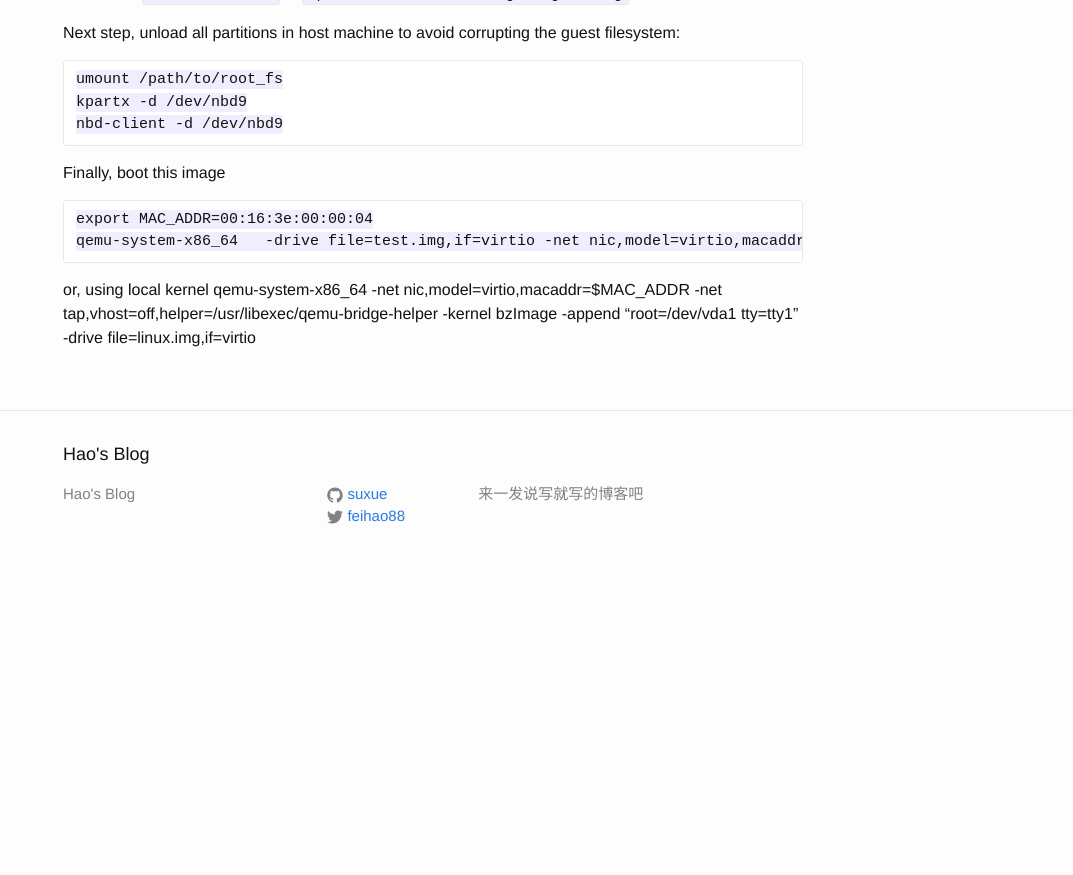
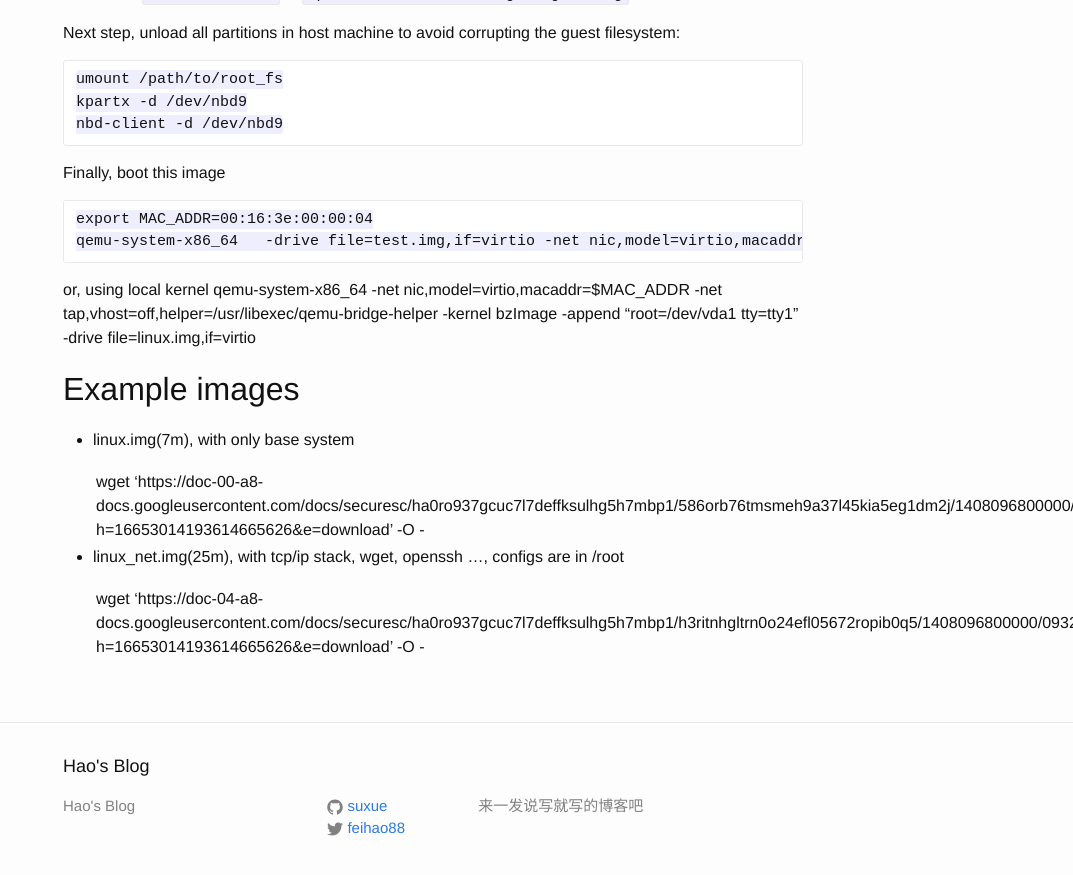
Before and after one commit to suxue/jekyllsite, a Jekyll site: the page built from _posts/2014-08-14-Build-Linux-for-qemu.markdown, in a window 1280 px wide and 900 px high, scrolled down 2390 px. Shown: the top 875 px of the window, without its empty margins (207-1280 px from the left). Built offline with Jekyll 4.4.1, drawn with Linux system fonts in a browser that asks for light colours; before the commit the page ends 2978 px from its top, so only the background shows below that.

Commit message:
add image downloadl links

```diff
--- a/_posts/2014-08-14-Build-Linux-for-qemu.markdown
+++ b/_posts/2014-08-14-Build-Linux-for-qemu.markdown
@@ -122,3 +122,14 @@ Finally, boot this image
 
 or, using local kernel
     qemu-system-x86_64  -net nic,model=virtio,macaddr=$MAC_ADDR -net tap,vhost=off,helper=/usr/libexec/qemu-bridge-helper -kernel bzImage -append "root=/dev/vda1 tty=tty1"  -drive file=linux.img,if=virtio
+
+Example images
+--------------
+
++ linux.img(7m), with only base system
+
+    wget 'https://doc-00-a8-docs.googleusercontent.com/docs/securesc/ha0ro937gcuc7l7deffksulhg5h7mbp1/586orb76tmsmeh9a37l45kia5eg1dm2j/1408096800000/09328854719235690867/*/0B8Dry_1TaeLMMFd5QTNDOWtMSmM?h=16653014193614665626&e=download' -O - | xzcat  > linux.img
+
++ linux_net.img(25m), with tcp/ip stack, wget, openssh ..., configs are in /root
+
+    wget 'https://doc-04-a8-docs.googleusercontent.com/docs/securesc/ha0ro937gcuc7l7deffksulhg5h7mbp1/h3ritnhgltrn0o24efl05672ropib0q5/1408096800000/09328854719235690867/*/0B8Dry_1TaeLMbGNFUjFEYW51Tkk?h=16653014193614665626&e=download' -O - | xzcat > linux_net.img
```
